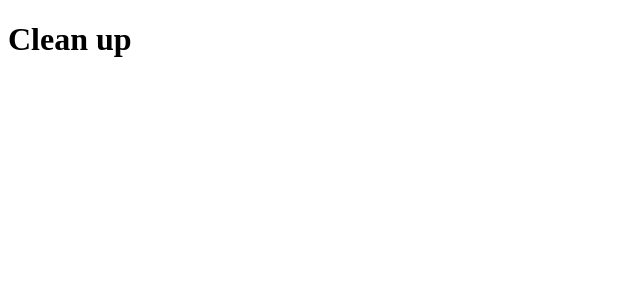
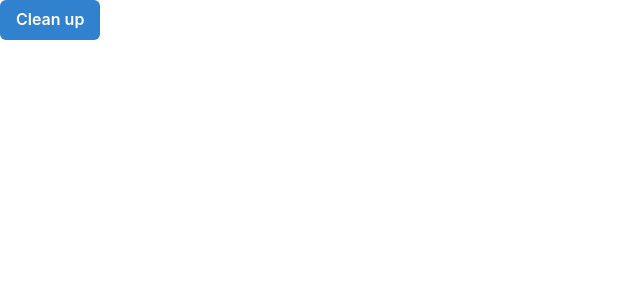
Before and after one commit to ThaikoZ/game-hub, a React (Vite) app: page / in a window 1280 px wide. Shown: the top 300 px of the page, without its empty margins (0-640 px from the left). Built offline with nearby package versions, Linux system fonts and the light colour scheme.

Commit message:
Install Chakra UI

```diff
--- a/package.json
+++ b/package.json
@@ -10,6 +10,10 @@
     "preview": "vite preview"
   },
   "dependencies": {
+    "@chakra-ui/react": "^2.8.0",
+    "@emotion/react": "^11.11.1",
+    "@emotion/styled": "^11.11.0",
+    "framer-motion": "^10.16.0",
     "react": "^18.2.0",
     "react-dom": "^18.2.0"
   },
--- a/src/App.tsx
+++ b/src/App.tsx
@@ -1,5 +1,7 @@
+import { Button, ButtonGroup } from "@chakra-ui/react";
+
 function App() {
-  return <h1>Clean up</h1>;
+  return <Button colorScheme="blue">Clean up</Button>;
 }
 
 export default App;
--- a/src/main.tsx
+++ b/src/main.tsx
@@ -1,9 +1,12 @@
 import React from "react";
 import ReactDOM from "react-dom/client";
+import { ChakraProvider } from "@chakra-ui/react";
 import App from "./App.tsx";
 
 ReactDOM.createRoot(document.getElementById("root")!).render(
   <React.StrictMode>
-    <App />
+    <ChakraProvider>
+      <App />
+    </ChakraProvider>
   </React.StrictMode>
 );
```
Also changed, not shown: 1 other file (tests, documents, lock files or other folders).
